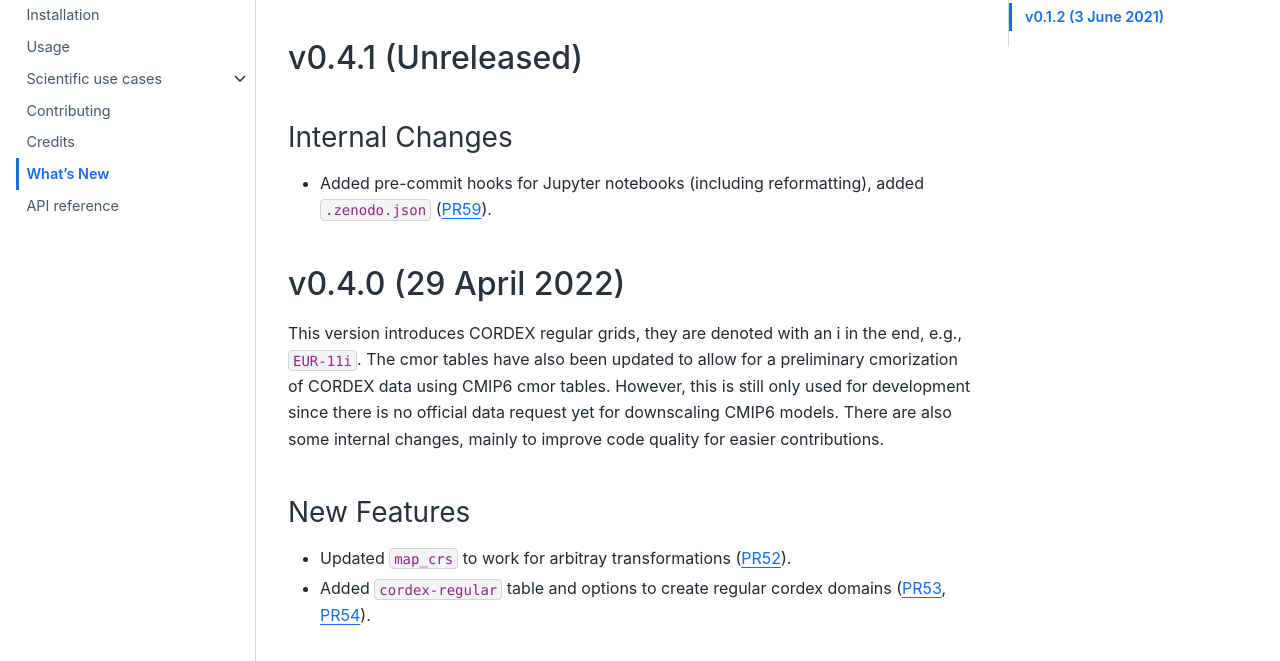
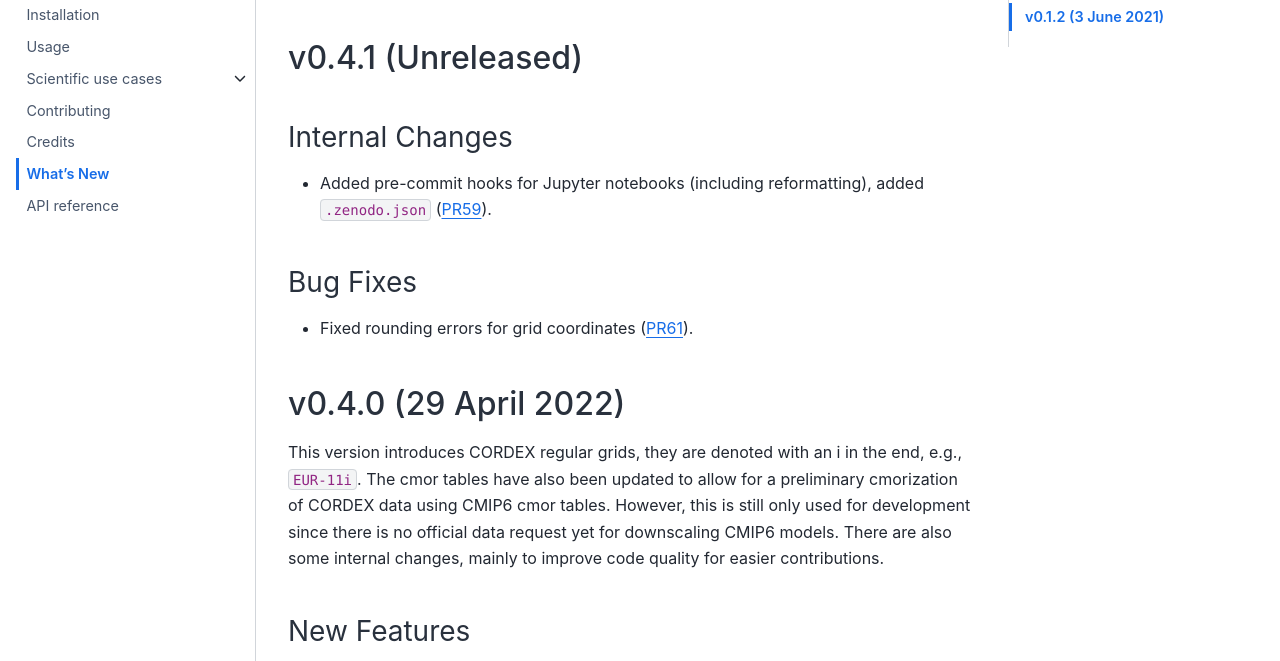
Before and after one commit to euro-cordex/py-cordex, a Sphinx documentation site: the page built from docs/whats_new.rst, in a window 1280 px wide and 900 px high, cut to the strip 239-900 px from the top of the window. Built offline with Sphinx 7.4.7 and the Sphinx Book theme 1.1.4, drawn with Linux system fonts in a browser that asks for light colours; pages that are not in the unit, such as notebooks, are missing from menus.

Commit message:
Update whats_new.rst

```diff
--- a/docs/whats_new.rst
+++ b/docs/whats_new.rst
@@ -15,7 +15,13 @@ v0.4.1 (Unreleased)
 Internal Changes
 ~~~~~~~~~~~~~~~~
 
--  Added pre-commit hooks for Jupyter notebooks (including reformatting), added ``.zenodo.json`` (:pull:`59`).
+- Added pre-commit hooks for Jupyter notebooks (including reformatting), added ``.zenodo.json`` (:pull:`59`).
+
+Bug Fixes
+~~~~~~~~~
+
+- Fixed rounding errors for grid coordinates (:pull:`61`).
+
 
 
 v0.4.0 (29 April 2022)
```
